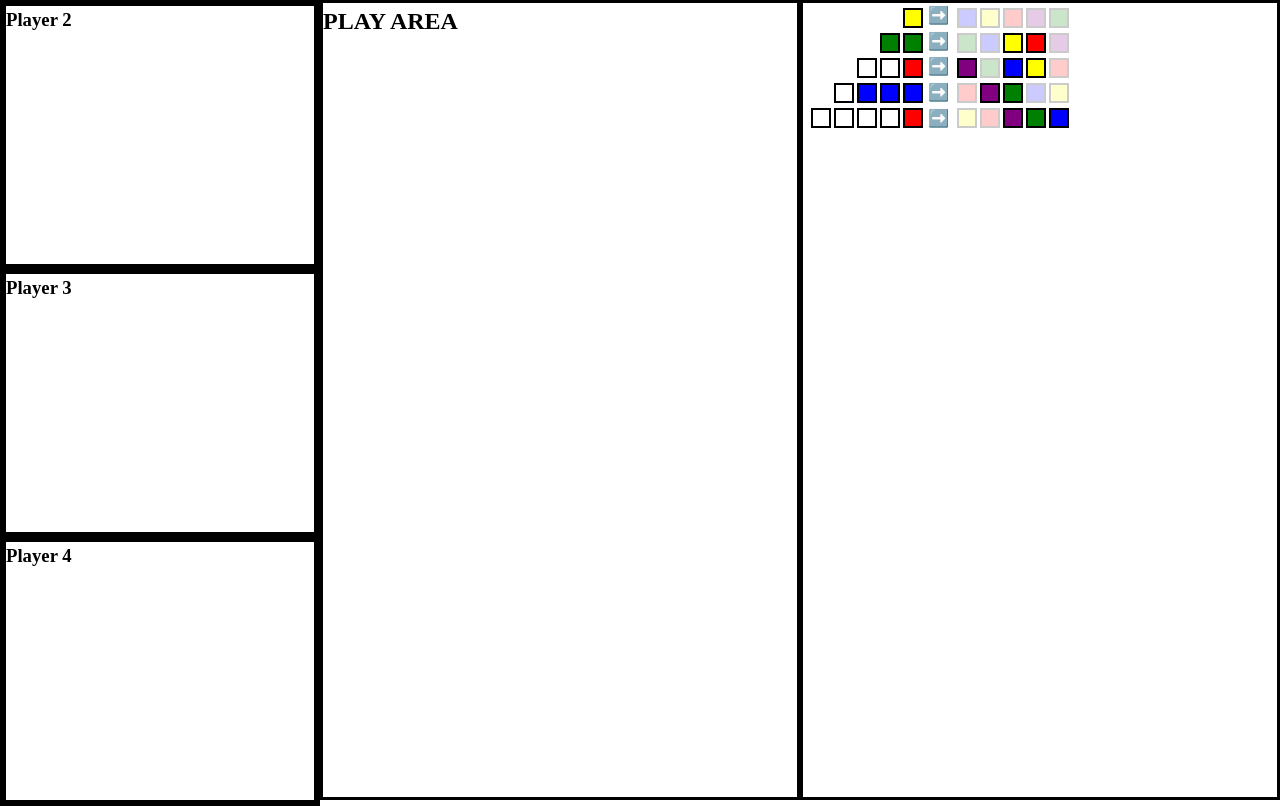
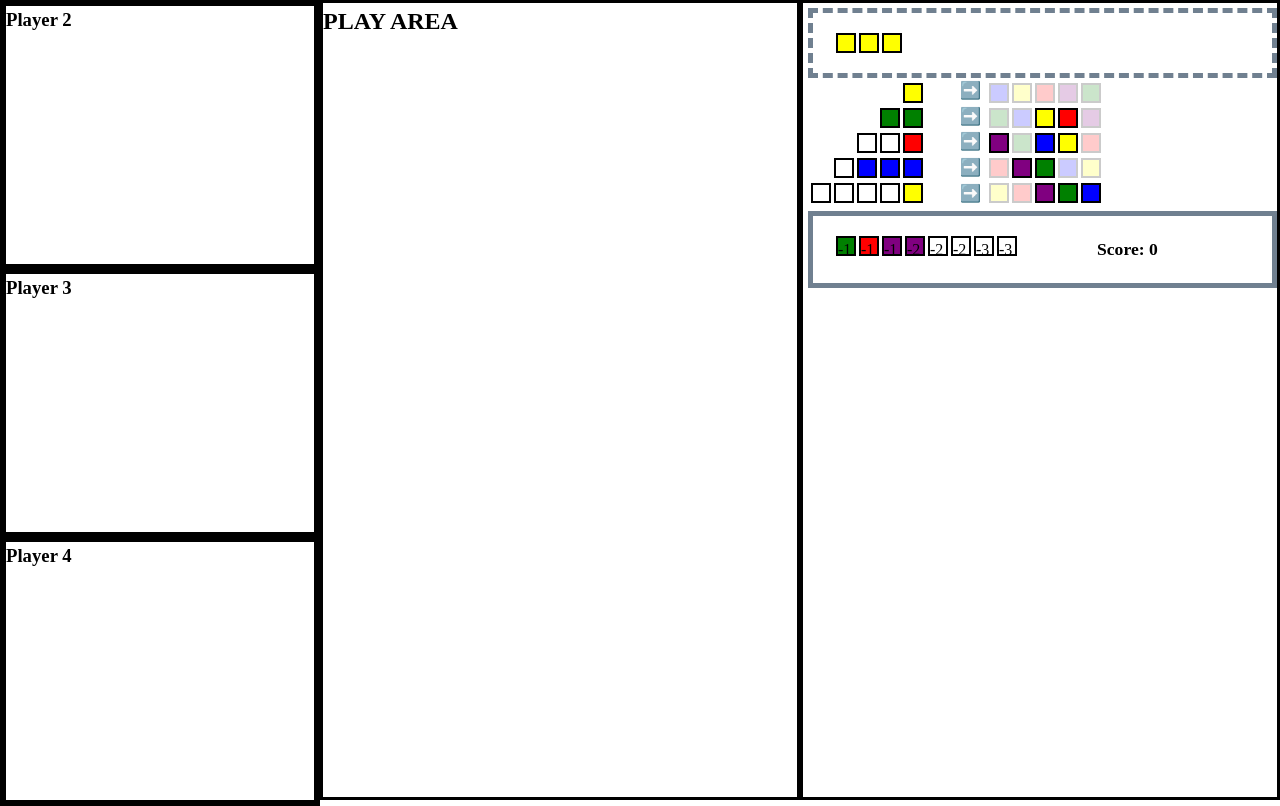
Before and after one commit to jkl-semicolon/browser-azul, a plain HTML site: page index.html in a window 1280 px wide. Shown: the part 54-860 px from the top of the page. Drawn offline with Linux system fonts and the light colour scheme.

Commit message:
playerboard render serviceable

```diff
--- a/main.js
+++ b/main.js
@@ -246,12 +246,6 @@ const startGame = (numberPlayers) => {
 
 
 startGame(4); ////////////////////////////////////////////////////////////////////////////////////////////////
-// console.log(state);
-// state.players[2].limbo.push('red');
-// state.players[2].limbo.push('blue');
-// state.players[2].limbo.push('blue');
-// state.players[2].limbo.push('purple');
-// console.log(state);
 
 /**
  * Creates the limbo area with colored tiles on a playerboard.
@@ -261,26 +255,27 @@ startGame(4); //////////////////////////////////////////////////////////////////
 const createLimbo = (player) => {
   const element = document.createElement('div');
   element.classList.add('limboArea');
-  player.limbo.forEach((stateLimboTile) => {
+  player.limbo.forEach((tile) => {
     const limboTile = document.createElement('div');
-    limboTile.classList.add(`${stateLimboTile}`);
+    limboTile.classList.add('tile', `${tile}`);
     element.appendChild(limboTile);
   });
   return element;
 };
 
-// player.landing:  [[],[],[],[],[],],
 console.log(state);
 state.players[2].staging[0].push('yellow');
 state.players[2].staging[1].push('green','green');
 state.players[2].staging[2].push('red');
 state.players[2].staging[3].push('blue','blue','blue');
-state.players[2].staging[4].push('red');
+state.players[2].staging[4].push('yellow');
 state.players[2].landing[0].push();
 state.players[2].landing[1].push('yellow','red');
 state.players[2].landing[2].push('blue','yellow','purple');
 state.players[2].landing[3].push('green','purple');
 state.players[2].landing[4].push('green','purple','blue');
+state.players[2].broken.push('green','red','purple','purple');
+state.players[2].limbo.push('yellow','yellow','yellow');
 console.log(state);
 
 /**
@@ -316,18 +311,10 @@ const createStaging = (player) => {
   return element;
 };
 
-// console.log(createLanding(state.players[2]));
-$playerSection.appendChild(createStaging(state.players[2]));
-// createLimbo(state.players[2]);//////////////////////////////////////////////////////////////////////////////
-
-// const landingPattern = [
-//   ['blue','yellow','red','purple','green'],
-//   ['green','blue','yellow','red','purple'],
-//   ['purple','green','blue','yellow','red'],
-//   ['red','purple','green','blue','yellow'],
-//   ['yellow','red','purple','green','blue'],
-// ];
-
+/**
+ * Creates the arrows between the staging and landing areas of the player board.
+ * @returns {object}, the arrows that go between staging and landing.
+ */
 const createArrows = () => {
   const element = document.createElement('div');
   element.innerHTML = `
@@ -337,10 +324,6 @@ const createArrows = () => {
   element.style.marginLeft = '5px';
   return element;
 };
-
-$playerSection.appendChild(createArrows());
-
-// console.log(');
 
 /**
  * Creates the landing area with colored tiles on a playerboard.
@@ -367,8 +350,32 @@ const createLanding = (player) => {
   return element;
 };
 
+const createBrokenScore = (player) => {
+  const element = document.createElement('div');
+  element.classList.add('brokenArea');
+  for (let i=0; i<8; i++) {
+    const brokenSpace = document.createElement('div');
+    brokenSpace.innerHTML = i<3 ? '-1' : i<6 ? '-2' : '-3';
+    if (player.broken[i]) brokenSpace.classList.add(`${player.broken[i]}`, 'tile');
+    else brokenSpace.classList.add('tile');
+    element.appendChild(brokenSpace);
+  }
+  const score = document.createElement('div');
+  score.classList.add('score');
+  score.innerHTML = `Score: ${player.score}`;
+  element.appendChild(score);
+  return element;
+};
+
+
+
+console.log(createLanding(state.players[2]));
+$playerSection.appendChild(createLimbo(state.players[2]));//////////////////////////////////////////////////////////////////////////////
+$playerSection.appendChild(createStaging(state.players[2]));
+$playerSection.appendChild(createArrows());
 console.log(state.players[2]);
 $playerSection.appendChild(createLanding(state.players[2]));
+$playerSection.appendChild(createBrokenScore(state.players[2]));
 
 /**
  * Occurs for each player upon start of game, and anytime a user input in the game happens.
@@ -378,5 +385,6 @@ $playerSection.appendChild(createLanding(state.players[2]));
 const renderPlayerBoard = (player) => {
   const limbo = createLimbo(player);
   const staging = createStaging(player);
+  const arrows = createArrows();
   const landing = createLanding(player);
 };
--- a/styles.css
+++ b/styles.css
@@ -59,18 +59,49 @@ main > section {
 }
 
 .stagingArea > div,
-.landingArea > div {
+.landingArea > div,
+.brokenArea,
+.limboArea {
   display:flex;
   flex-direction:row;
   margin-top:5px;
   margin-left:5px;
 }
 
+.stagingArea > div,
+.landingArea > div {
+  align-content: flex-end;
+}
+
+.stagingArea,
+.landingArea {
+  width: 32%;
+}
+
+.limboArea,
+.brokenArea {
+  width: 100%;
+  padding: 20px;
+  height: fit-content;
+  border: 5px solid slategray;
+}
+
+.limboArea {
+  border: 5px dashed slategray;
+}
+
 .landingSpace {
   opacity: .2;
+}
+
+.score {
+  margin-left:80px;
+  font-size: 1.1rem;
+  font-weight: 600;
 }
 
 #playerSection {
   display:flex;
   flex-wrap: wrap;
+  align-content:flex-start;
 }
```
Also changed, not shown: pseudo.js (added, +67 -0 lines).
